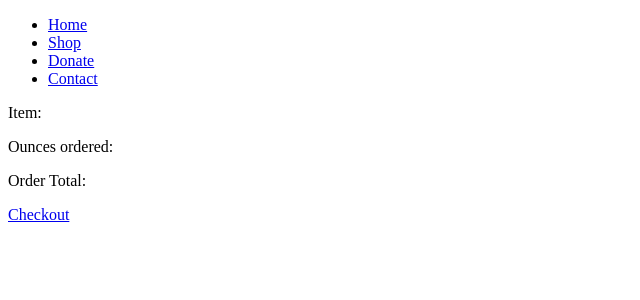
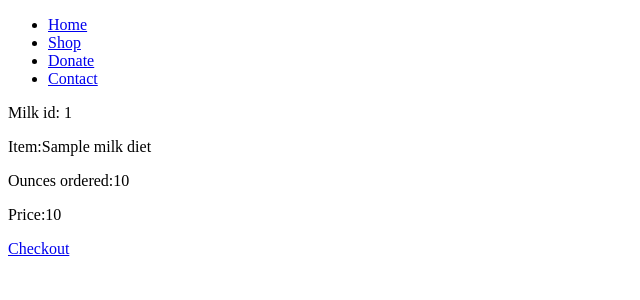
Before and after one commit to Melissapdx/Milkmaids, a Flask app: template templates/cart.html in a window 1280 px wide. Shown: the top 300 px of the page, without its empty margins (0-640 px from the left). Run offline with Flask 2, Linux system fonts and the light colour scheme; the template is opened without the code that fills it: most values are stand-ins (such as "Sample title", 1, 10 or a date in 2020); some libraries are stand-ins or nearby versions.

Commit message:
user can add items to cart and view cost

```diff
--- a/model.py
+++ b/model.py
@@ -9,7 +9,7 @@ class Order(db.Model):
 
     __tablename__ = "orders"
 
-    order_id = db.Column(db.Integer, autoincrement=True,primary_key=True)
+    order_id = db.Column(db.Integer, autoincrement=True, primary_key=True)
     user_id = db.Column(db.Integer, db.ForeignKey('users.user_id'))
     order_status = db.Column(db.String(30))
     order_date = db.Column(db.DateTime)
--- a/server.py
+++ b/server.py
@@ -133,9 +133,9 @@ def add_to_cart():
         cart['order'].append(milk)
     else:
         cart = session['cart'] = {}
-        cart['order'] = [(milk)]
+        cart['order'] = [milk]
+
     session['cart'] = cart
-
     html = "Item added to cart!"
     return (html)
 
@@ -155,22 +155,19 @@ def display_cart():
     """
     #get cart from session
     cart = session.get("cart", {})
-    print cart
-    cart_items =[]
-    #query database with milk_id
-    for key, value in cart.iteritems():
-        print key, value
-        milk_ids = value
-        print "milk_ids", milk_ids
-    #write another for loop and query database with each milk_id, store the results from query in a list
+    cart_items = []
+    milk_ids = cart.get("order")
+    print milk_ids
     for milk_item in milk_ids:
-        print milk_item
         milk_query = db.session.query(Milk, Milk_diet).join(Milk_diet).filter_by(milk_id=milk_item).one()
-    #append query results to cart items list
         cart_items.append(milk_query)
-    for item in cart_items:
-        print item
-    return render_template("cart.html", cart=cart)
+        print cart_items
+    # milk_prices = []
+    # for item in cart_items:
+    #     milk_cost = item.Milk.price_per_oz * item.Milk.inventory
+    #     milk_prices.append(milk_cost)
+
+    return render_template("cart.html", cart_items=cart_items)
 
 
 @app.route("/checkout")
--- a/templates/cart.html
+++ b/templates/cart.html
@@ -8,9 +8,12 @@
   <li><a href="about.asp">Contact</a></li>
 </ul>
 <div class= "order_items">
-    <p>Item: </p>
-    <p>Ounces ordered: </p>
-    <p>Order Total: </p>
+{% for item,diet in cart_items%}
+    <p>Milk id: {{ item.milk_id }}</p>
+    <p>Item:{{ diet.milk_diet.diet_name }} </p>
+    <p>Ounces ordered:{{ item.price_per_oz }} </p>
+    <p>Price:{{ item.inventory * item.price_per_oz }} </p>
+{%endfor%}
 </div>
 <a href ="/checkout">Checkout</a>
 <script src="http://code.jquery.com/jquery.js"></script>
```
